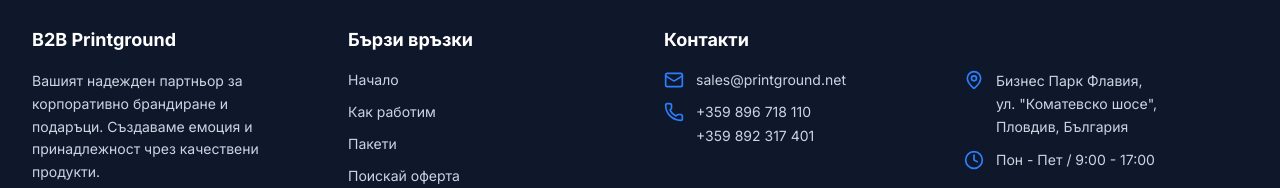
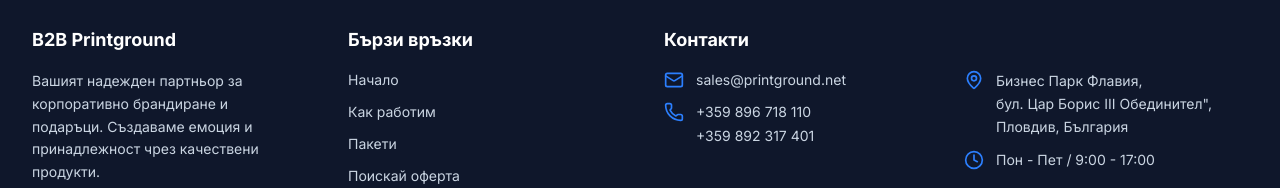
Before and after one commit to bemorebased/b2bpringround, a Next.js app: page / in a window 1280 px wide. Shown: the part 6250-6438 px from the top of the page. Built offline with nearby package versions, Linux system fonts and the light colour scheme; no server answers.

Commit message:
Update footer.tsx

```diff
--- a/components/footer.tsx
+++ b/components/footer.tsx
@@ -64,7 +64,7 @@
                                     <MapPin className="h-5 w-5 text-blue-500 shrink-0" />
                                     <span className="leading-relaxed">
                                         Бизнес Парк Флавия,<br />
-                                        ул. "Коматевско шосе",<br />
+                                        бул. Цар Борис ІІІ Обединител",<br />
                                         Пловдив, България
                                     </span>
                                 </li>
```
